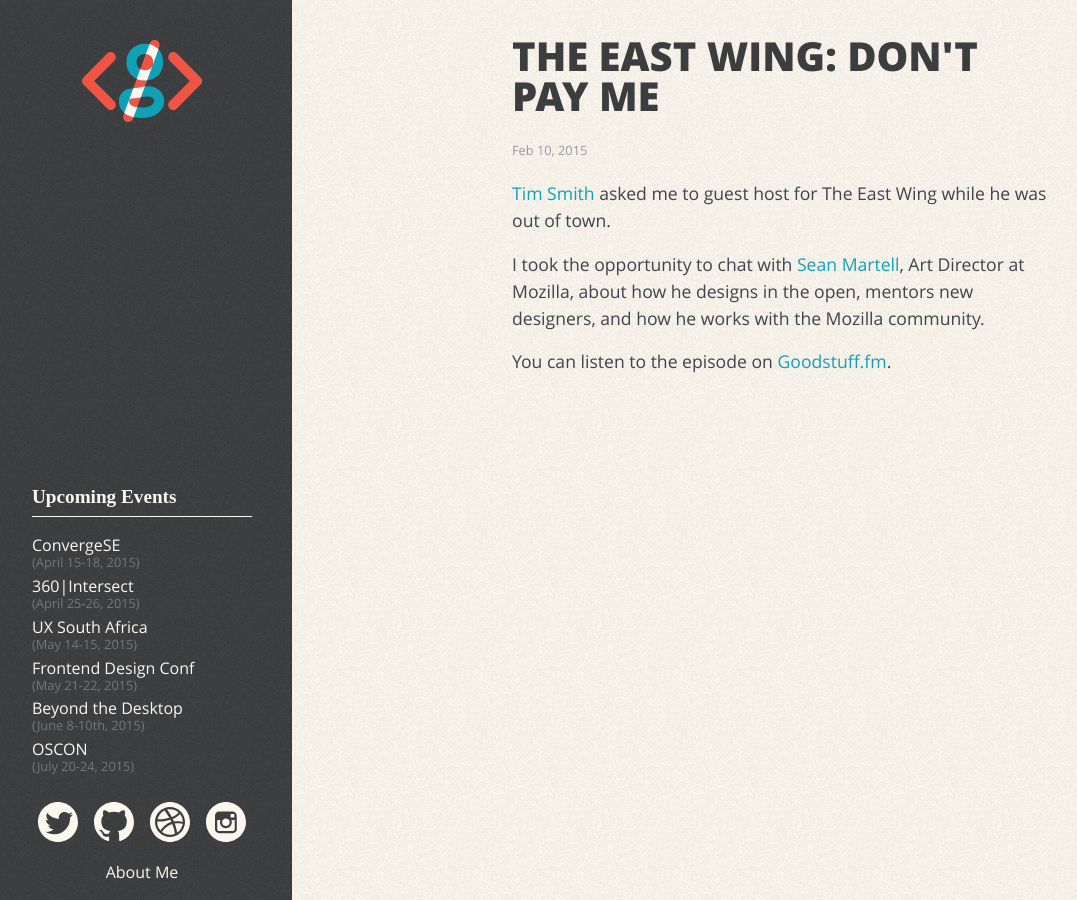
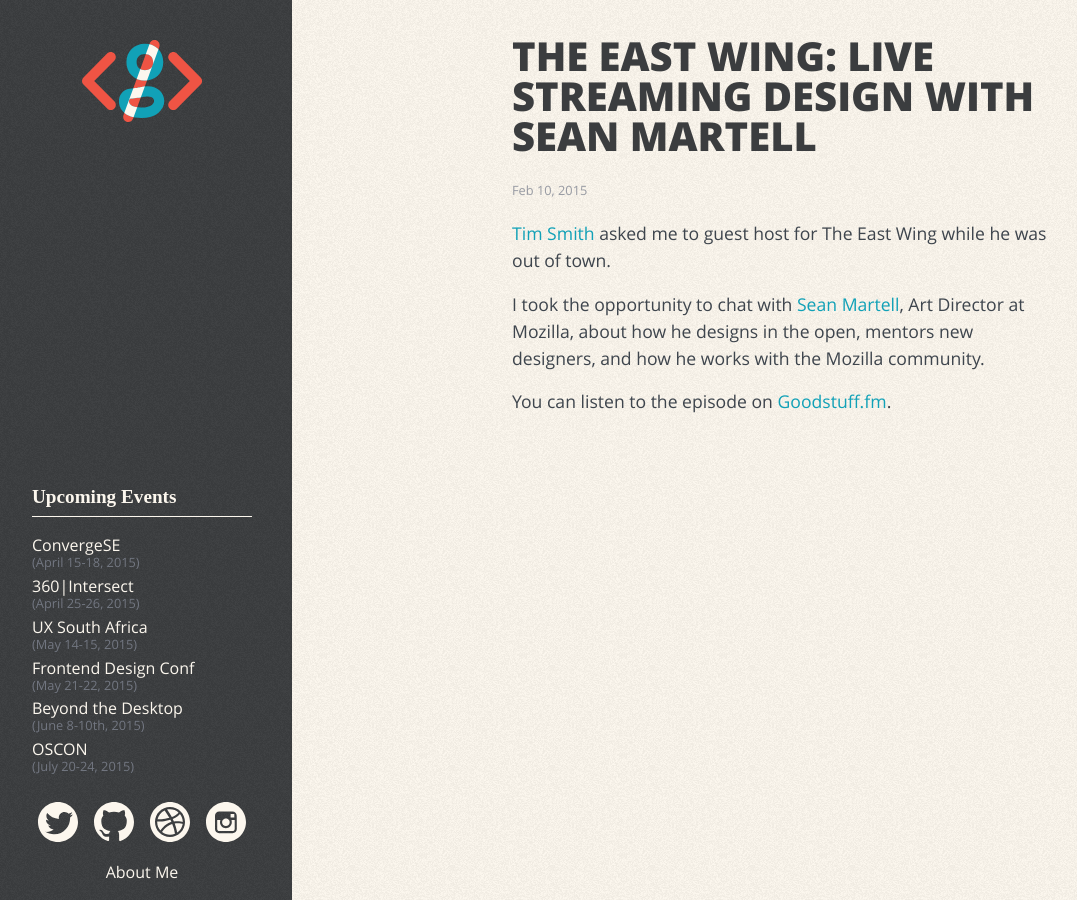
Before and after one commit to GarthDB/garthdb.github.io, a Jekyll site: the page built from stuff/_posts/2015-02-10-the-east-sean-martell.md, in a window 1280 px wide. Shown: the whole page, without its empty margins (8-1085 px from the left). Built offline with Jekyll 4.4.1, drawn with Linux system fonts in a browser that asks for light colours; some web fonts are replaced.

Commit message:
fixed title to stuff

```diff
--- a/stuff/_posts/2015-02-10-the-east-sean-martell.md
+++ b/stuff/_posts/2015-02-10-the-east-sean-martell.md
@@ -1,6 +1,6 @@
 ---
 layout: post
-title:  "The East Wing: Don't Pay Me"
+title:  "The East Wing: Live Streaming Design with Sean Martell"
 date:   2015-02-10
 ---
 
```
